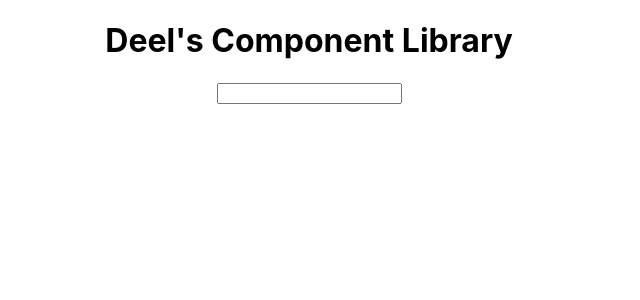
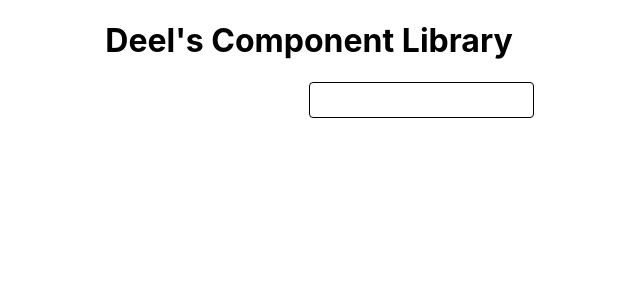
Before and after one commit to tonomb/autocomplete-component, a React (Create React App) app: page / in a window 1280 px wide. Shown: the top 300 px of the page, without its empty margins (331-971 px from the left). Built offline with nearby package versions, Linux system fonts and the light colour scheme.

Commit message:
adds keyboard input functionality

```diff
--- a/src/App.css
+++ b/src/App.css
@@ -1,3 +1,4 @@
 .App {
   text-align: center;
+  box-sizing: border-box;
 }
--- a/src/App.tsx
+++ b/src/App.tsx
@@ -1,7 +1,7 @@
 import React from "react";
 
 import "./App.css";
-import Autocomplete from "./components/Autocomplete";
+import Autocomplete from "./components/Autocomplete/Autocomplete";
 
 const defaultOptions = [
   "Apple",
--- a/src/components/Autocomplete.tsx
+++ /dev/null
@@ -1,60 +0,0 @@
-import React, { useState } from "react";
-import { useOutsideClick } from "../hooks/useOutsideClick";
-
-type AutoCompleteProps = {
-  options: string[];
-};
-
-const defaultInputValue = "";
-
-export default function Autocomplete({ options }: AutoCompleteProps) {
-  const [modalVisibility, setModalVisibility] = useState(false);
-  const [inputValue, setInputValue] = useState(defaultInputValue);
-
-  const ref = useOutsideClick(() => {
-    if (modalVisibility) {
-      setModalVisibility(!modalVisibility);
-    }
-  });
-
-  const handleModalDisplay = () => {
-    setModalVisibility(!modalVisibility);
-  };
-
-  const onChangeHandler = (e: React.ChangeEvent<HTMLInputElement>) => {
-    setInputValue(e.target.value);
-    console.log("value", inputValue);
-  };
-
-  return (
-    <div ref={ref}>
-      <input
-        type="text"
-        data-testid="autocomplete-input"
-        onClick={handleModalDisplay}
-        onChange={(e) => onChangeHandler(e)}
-        value={inputValue}
-      />
-
-      {modalVisibility && (
-        <div data-testid="autocomplete-modal">
-          <ul>
-            {options
-              .filter((element) => {
-                if (inputValue === "") {
-                  return element;
-                } else {
-                  return element
-                    .toLocaleLowerCase()
-                    .startsWith(inputValue.toLocaleLowerCase());
-                }
-              })
-              .map((element) => {
-                return <li key={element}>{element}</li>;
-              })}
-          </ul>
-        </div>
-      )}
-    </div>
-  );
-}
--- /dev/null
+++ b/src/components/Autocomplete/Autocomplete.module.css
@@ -0,0 +1,36 @@
+.container {
+  position: absolute;
+}
+
+.input {
+  border-radius: 4px;
+  border-style: solid;
+  border-color: black;
+  border-width: 1px;
+  font-size: 1rem;
+  padding: 8px;
+  position: relative;
+}
+
+.modal {
+  background-color: #fcfcfc;
+  max-width: 100%;
+  padding: 8px;
+  position: relative;
+  border-radius: 4px;
+  border: 1px solid #ece8e8;
+}
+
+ul {
+  list-style: none;
+  padding: 0;
+}
+
+li {
+  padding: 4px;
+}
+
+li:hover {
+  background-color: #ece8e8;
+  border-radius: 4px;
+}
--- /dev/null
+++ b/src/components/Autocomplete/Autocomplete.tsx
@@ -0,0 +1,124 @@
+import React, { useState, useEffect } from "react";
+import { useOutsideClick } from "../../hooks/useOutsideClick";
+import styles from "./Autocomplete.module.css";
+
+type AutoCompleteProps = {
+  options: string[];
+};
+
+const defaultInputValue = "";
+
+export default function Autocomplete({ options }: AutoCompleteProps) {
+  const [modalVisibility, setModalVisibility] = useState(false);
+  const [inputValue, setInputValue] = useState(defaultInputValue);
+  const [optionsCounter, setOptionsCounter] = useState(-1);
+
+  useEffect(() => {
+    if (inputValue === "") {
+      setOptionsCounter(0);
+    }
+  }, [inputValue]);
+
+  const ref = useOutsideClick(() => {
+    if (modalVisibility) {
+      setModalVisibility(!modalVisibility);
+    }
+  });
+
+  const handleModalDisplay = () => {
+    setModalVisibility(!modalVisibility);
+  };
+
+  const onChangeHandler = (e: React.ChangeEvent<HTMLInputElement>) => {
+    setModalVisibility(true);
+    setInputValue(e.target.value);
+  };
+
+  const handleOptionClick = (e: any) => {
+    const value = e.currentTarget.getAttribute("value");
+    setInputValue(value);
+  };
+
+  const handleKeyEvents = (e: any) => {
+    if (e.key === "Enter") {
+      if (modalVisibility) {
+        setInputValue(options[optionsCounter]);
+        setModalVisibility(false);
+      }
+
+      if (!modalVisibility) {
+        setModalVisibility(true);
+      }
+    }
+
+    // arrow down
+    if (e.keyCode === 40) {
+      if (optionsCounter < options.length - 1) {
+        setOptionsCounter(optionsCounter + 1);
+      }
+    }
+
+    // arrow up
+    if (e.keyCode === 38) {
+      if (optionsCounter !== 0) setOptionsCounter(optionsCounter - 1);
+    }
+
+    // escape key
+    if (e.keyCode === 27) {
+      setModalVisibility(false);
+      setOptionsCounter(0);
+    }
+  };
+
+  const highlightText = () => {
+    console.log(inputValue);
+  };
+
+  return (
+    <div ref={ref}>
+      <label className={styles.container}>
+        <input
+          type="text"
+          data-testid="autocomplete-input"
+          onClick={handleModalDisplay}
+          onChange={(e) => onChangeHandler(e)}
+          value={inputValue}
+          className={styles.input}
+          onKeyDown={(e) => handleKeyEvents(e)}
+        />
+
+        {modalVisibility && (
+          <div data-testid="autocomplete-modal" className={styles.modal}>
+            <ul>
+              {options
+                .filter((element) => {
+                  if (inputValue === "") {
+                    return element;
+                  } else {
+                    return element
+                      .toLocaleLowerCase()
+                      .startsWith(inputValue.toLocaleLowerCase());
+                  }
+                })
+                .map((element, index) => {
+                  return (
+                    <li
+                      key={element}
+                      onClick={(e) => handleOptionClick(e)}
+                      value={element}
+                      style={{
+                        backgroundColor:
+                          index === optionsCounter ? "#ece8e8" : undefined,
+                      }}
+                    >
+                      <p>{element}</p>
+                    </li>
+                  );
+                })}
+            </ul>
+          </div>
+        )}
+      </label>
+    </div>
+  );
+}
```
Also changed, not shown: 1 other file (tests, documents, lock files or other folders).
